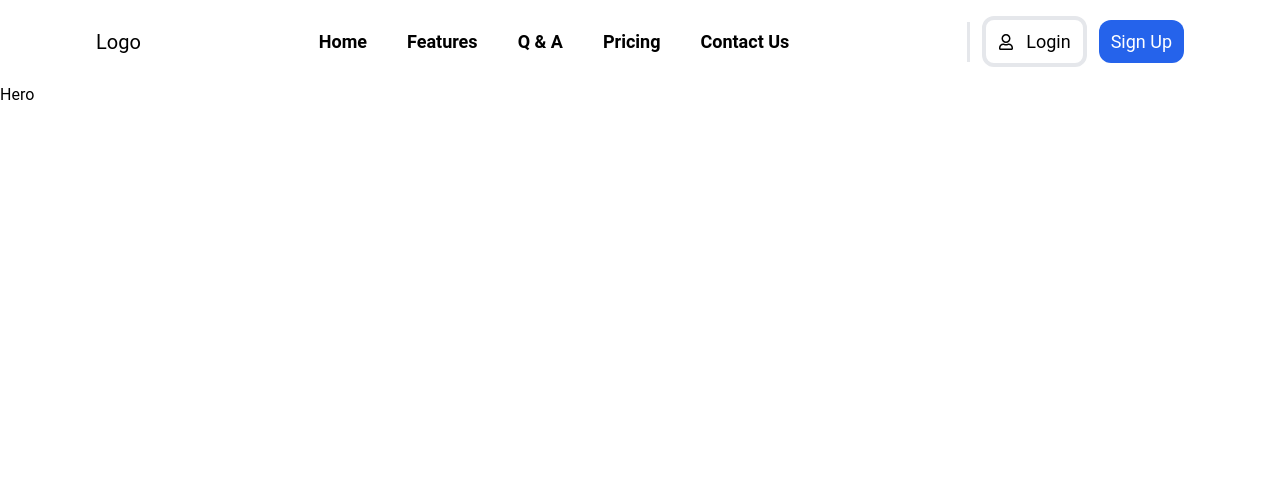
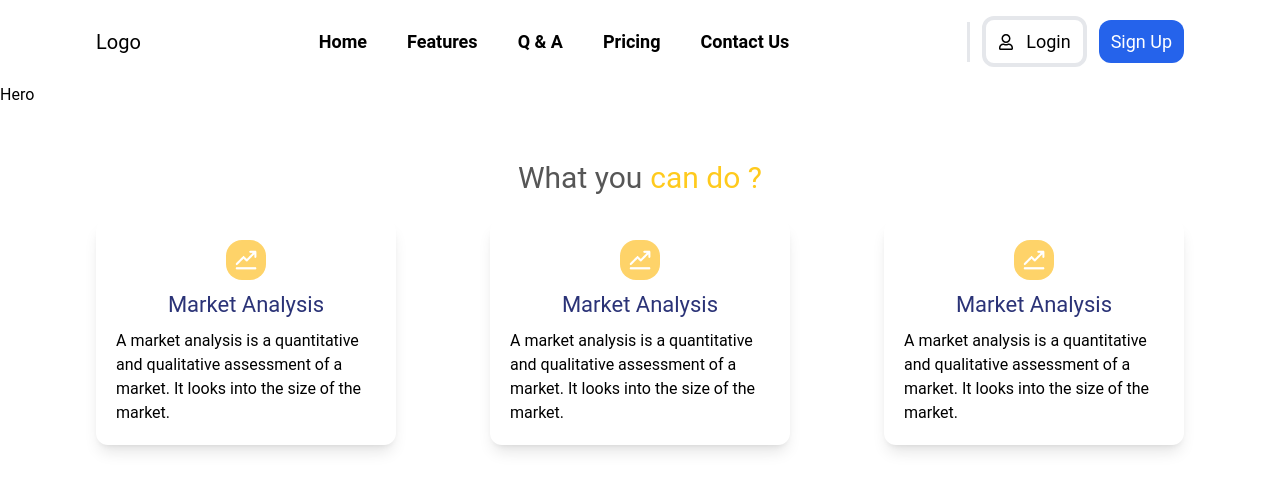
Before and after one commit to SaoualZakarya/Innobyte_front_end, a React (Vite) app: page / in a window 1280 px wide. Shown: the top 490 px of the page. Built offline with nearby package versions, Linux system fonts and the light colour scheme.

Commit message:
Add what we can do

```diff
--- /dev/null
+++ b/src/components/What_we_do.jsx
@@ -0,0 +1,49 @@
+
+export const What_we_do = () => {
+  return (
+    <div className="container py-12">
+        <div className="title">
+            What you
+            <span className="pl-2 text-[#FFCA1D]">
+                can do ?
+            </span>
+        </div>
+        <div className="flex flex-wrap gap-14 lg:gap-0 lg:justify-between justify-center">
+
+            <div className="w-[300px] flex flex-col items-center rounded-xl p-5 shadow-lg">
+                <div className="w-10 bg-[#FED369] h-10 rounded-2xl flex justify-center items-center">
+                    <img src="/icons/graph.png" className="w-6 h-6" alt="g" />
+                </div>
+                <h2 className="text-[#2B3377] text-[22px] py-2 text-center"> Market Analysis</h2>
+                <p>
+                    A market analysis is a quantitative and
+                    qualitative assessment of a market.
+                    It looks into the size of the market.
+                </p>
+            </div>
+            <div className="w-[300px] flex flex-col items-center rounded-xl p-5 shadow-lg">
+                <div className="w-10 bg-[#FED369] h-10 rounded-2xl flex justify-center items-center">
+                    <img src="/icons/graph.png" className="w-6 h-6" alt="g" />
+                </div>
+                <h2 className="text-[#2B3377] text-[22px] py-2 text-center"> Market Analysis</h2>
+                <p>
+                    A market analysis is a quantitative and
+                    qualitative assessment of a market.
+                    It looks into the size of the market.
+                </p>
+            </div>
+            <div className="w-[300px] flex flex-col items-center rounded-xl p-5 shadow-lg">
+                <div className="w-10 bg-[#FED369] h-10 rounded-2xl flex justify-center items-center">
+                    <img src="/icons/graph.png" className="w-6 h-6" alt="g" />
+                </div>
+                <h2 className="text-[#2B3377] text-[22px] py-2 text-center"> Market Analysis</h2>
+                <p>
+                    A market analysis is a quantitative and
+                    qualitative assessment of a market.
+                    It looks into the size of the market.
+                </p>
+            </div>
+        </div>
+    </div>
+  )
+}
--- a/src/components/ui/Home.jsx
+++ b/src/components/ui/Home.jsx
@@ -1,10 +1,12 @@
 import { NavBar } from "../NavBar"
 import {Hero} from '../Hero'
+import { What_we_do } from "../What_we_do"
 export const Home = () => {
   return (
     <div>
         <NavBar />
         <Hero/>
+        <What_we_do/>
     </div>
   )
 }
--- a/src/index.css
+++ b/src/index.css
@@ -41,3 +41,8 @@ a {
     left: -80px;
 }
 /*end home */
+/* start what we can do  */
+.title{
+    @apply text-center text-[#565656] text-[30px] mb-5
+}
+/* end what we can do  */
```
Also changed, not shown: public/icons/graph.png (added).
